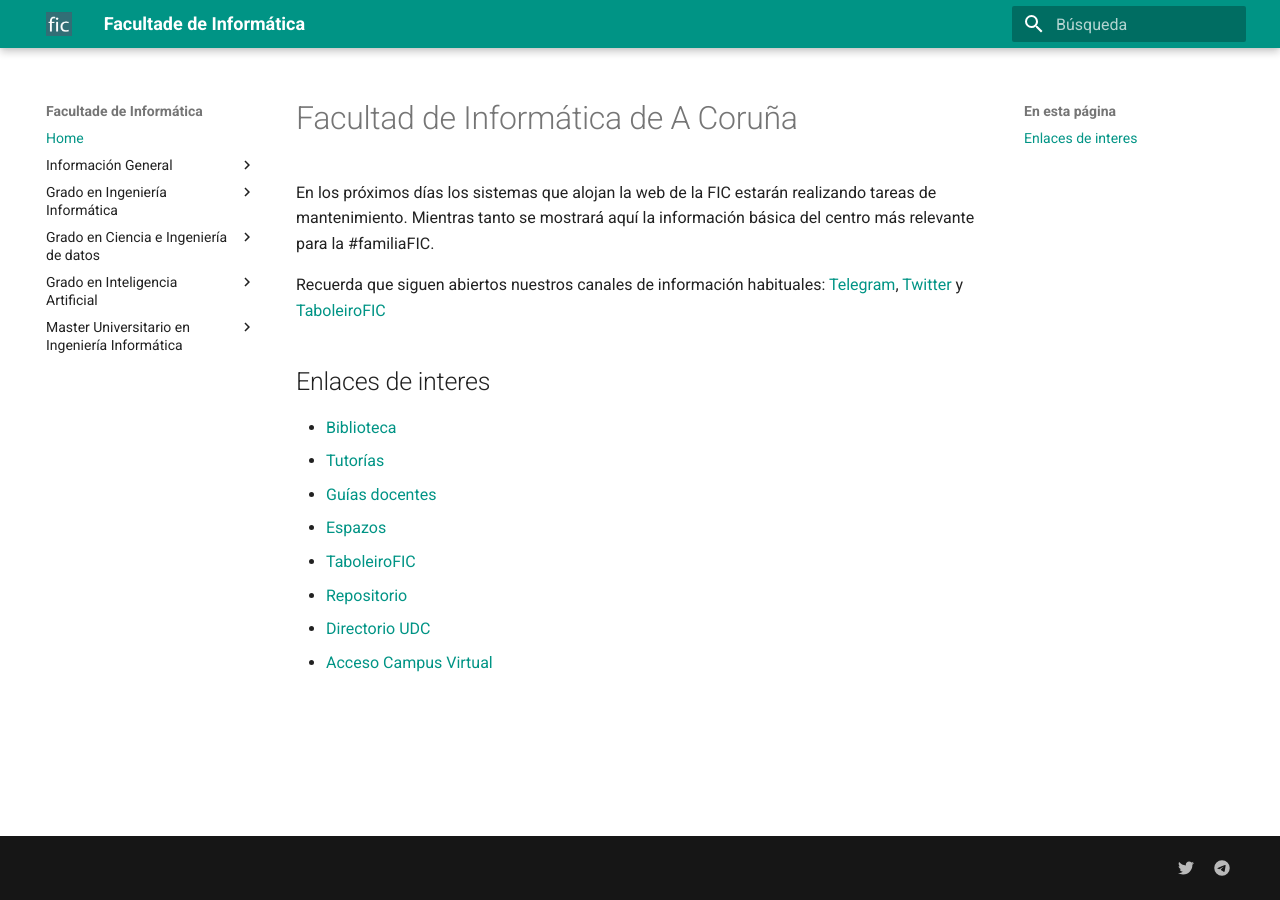
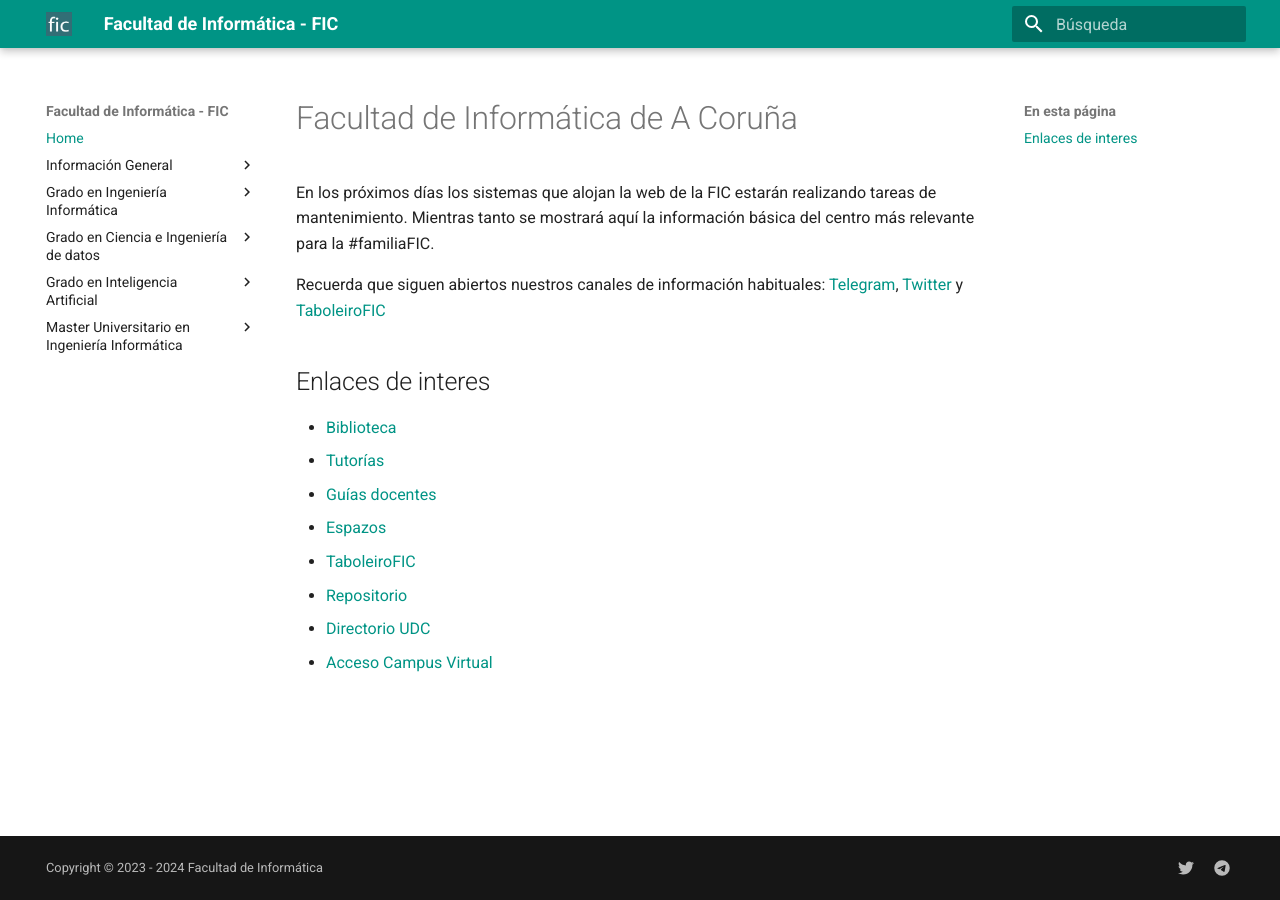
Before and after one commit to Facultade-de-Informatica/Facultade-de-Informatica, an MkDocs documentation site: the page built from docs/index.md, in a window 1280 px wide. Built offline with MkDocs 1.6.1 and Material for MkDocs 9.7.7, drawn with Linux system fonts in a browser that asks for light colours; some of the changed lines change nothing that is shown.

Commit message:
cookies y copyright

```diff
--- a/mkdocs.yml
+++ b/mkdocs.yml
@@ -1,4 +1,6 @@
-site_name: Facultade de Informática
+site_name: Facultad de Informática - FIC
+
+copyright: Copyright &copy; 2023 - 2024 Facultad de Informática
 
 theme:
   name: material
@@ -18,7 +20,13 @@
   analytics:
     provider: google
     property: G-J3RS5DMQ4K
-
+  consent:
+    title: Cookie consent
+    description: >-
+      Utilizamos cookies para reconocer sus preferencias y visitas repetidas, así como
+      para medir la efectividad de la información mostrada y si los usuarios
+      encuentran lo que están buscando. Con su consentimiento, está ayudando a que
+      nuestra facultad mejore..
 nav:
   - Home: index.md
   - Información General:
```
Also changed, not shown: site/404.html, site/gced/horariosExamenes/index.html, site/gei/horariosExamenes/index.html, site/gia/horariosExamenes/index.html, site/index.html, site/info_general/calendarios/index.html, site/muei/horariosExamenes/index.html, site/search/search_index.json, 1 other file.
